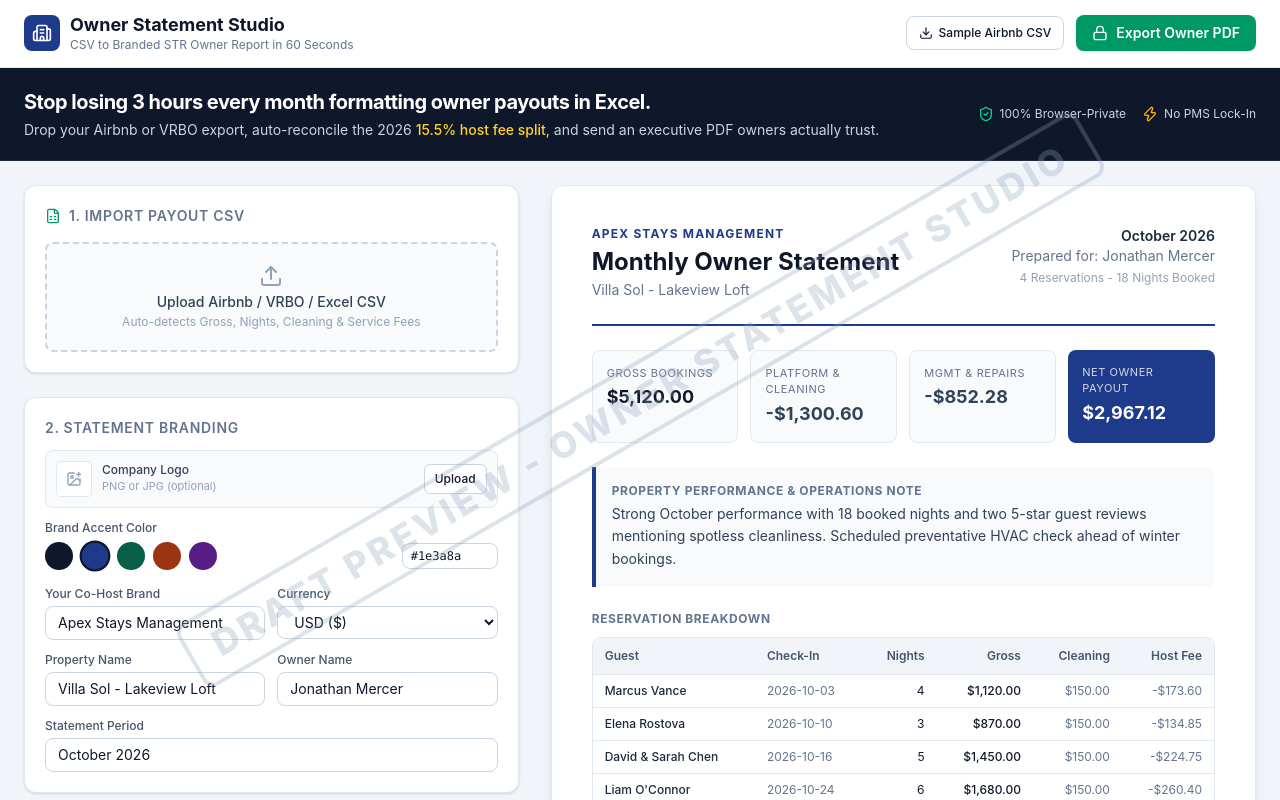
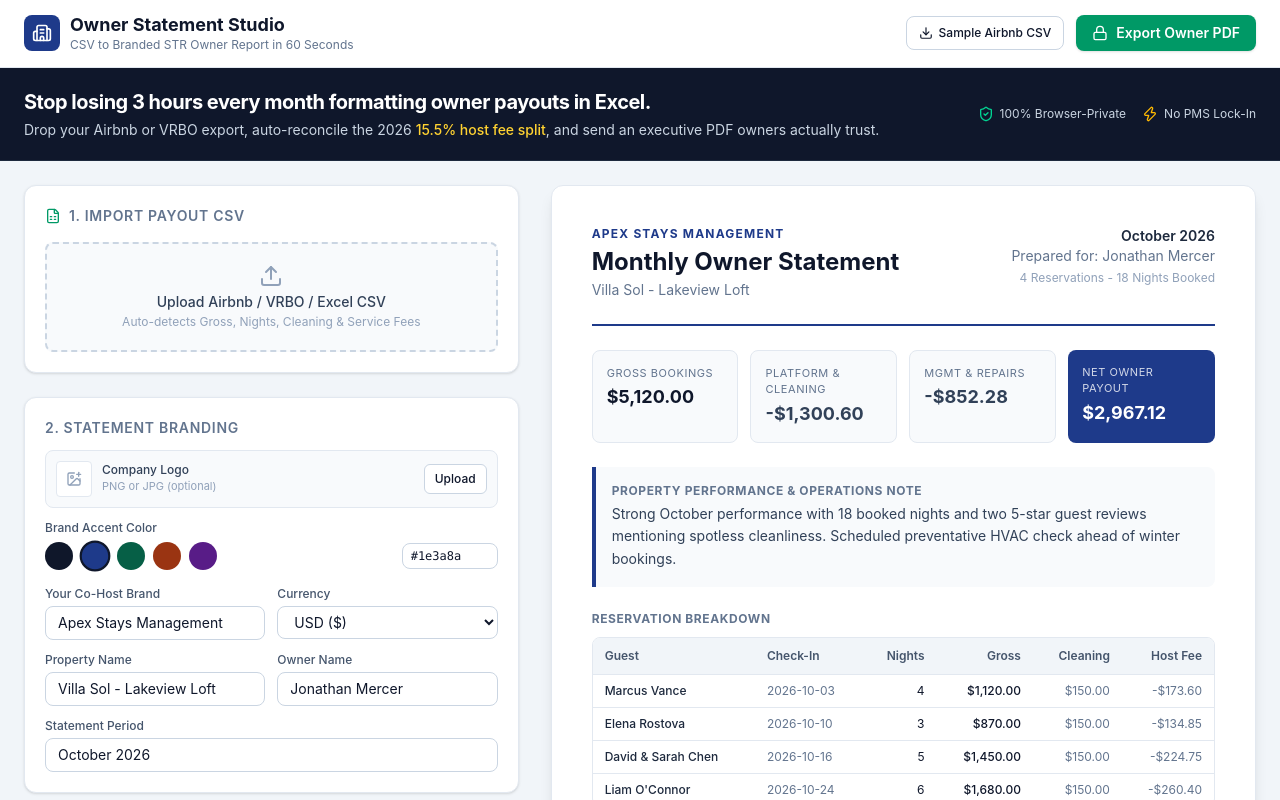
Before and after one commit to vikas-0907/owner-statement-studio, a Next.js app: page / in a window 1280 px wide. Shown: the top 800 px of the page. Built offline with nearby package versions, Linux system fonts and the light colour scheme.

Commit message:
Show draft watermark in print/PDF only

```diff
--- a/src/app/page.tsx
+++ b/src/app/page.tsx
@@ -683,13 +683,13 @@ export default function OwnerStatementStudio() {
 
         <div className="lg:col-span-7">
           <div className="print-area relative overflow-hidden bg-white rounded-xl border border-slate-200 shadow-lg p-8 md:p-10">
-            {!hasCleanExportAccess && (
-              <div className="pointer-events-none select-none fixed inset-0 flex items-center justify-center z-50">
-                <p className="text-3xl md:text-4xl font-extrabold uppercase tracking-widest text-slate-400/30 -rotate-30 border-4 border-slate-400/30 px-6 py-3 rounded-xl">
-                  DRAFT PREVIEW - OWNER STATEMENT STUDIO
-                </p>
-              </div>
-            )}
+          {!hasCleanExportAccess && (
+  <div className="hidden print:flex pointer-events-none select-none fixed inset-0 items-center justify-center z-50">
+    <p className="text-3xl md:text-4xl font-extrabold uppercase tracking-widest text-slate-400/35 -rotate-30 border-4 border-slate-400/35 px-6 py-3 rounded-xl">
+      FREE DRAFT PREVIEW - OWNER STATEMENT STUDIO
+    </p>
+  </div>
+)}
 
             <div className="flex flex-wrap justify-between items-start pb-6 border-b-2" style={{ borderColor: accentColor }}>
               <div className="flex items-start gap-3.5">
```
